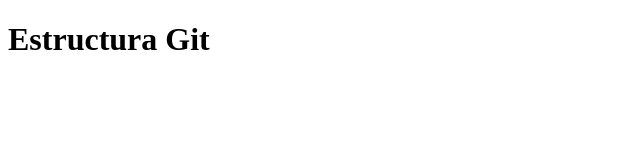
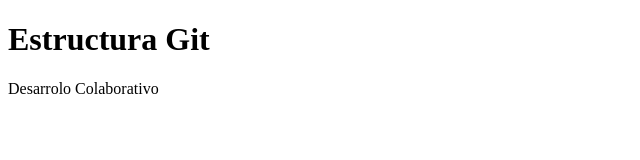
Before and after one commit to NMusto/gitRepository, a plain HTML site: page index.html in a window 1280 px wide. Shown: the whole page, without its empty margins (0-640 px from the left). Drawn offline with Linux system fonts and the light colour scheme.

Commit message:
Estructure: Header

```diff
--- a/index.html
+++ b/index.html
@@ -6,6 +6,9 @@
     <title>Git</title>
 </head>
 <body>
-        <H1>Estructura Git</H1>
+        <header id="header">
+            <H1>Estructura Git</H1>
+            <p>Desarrolo Colaborativo</p>
+        </header>
 </body>
 </html>
```
